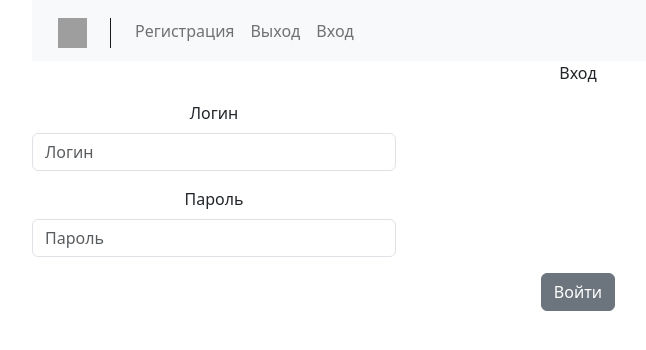
After one commit to YugayDmitriy/homework_68_dmitriy_yugay_anton_mosunov, a Django app: page /auth/login/ in a window 1280 px wide. The commit adds this page. Shown: the top 350 px of the page, without its empty margins (62-708 px from the left). Run offline with Django 4.2, Linux system fonts and the light colour scheme; some libraries are stand-ins or nearby versions; grey boxes are pictures that could not be loaded.

Commit message:
Реализация MVC для аутентификации пользователя и выхода из приложения.
Реализована форма для аутентификации пользователя
Настроена маршрутизация и описано представление
Создан шаблон страницы аутентификации
Создан шаблон главной страницы(не подключен)
Описано представление для главной страницы и маршрутизация

```diff
--- a/head_hunter/accounts/forms.py
+++ b/head_hunter/accounts/forms.py
@@ -18,7 +18,7 @@ class CustomUserCreationForm(forms.ModelForm):
 
     class Meta:
         model = get_user_model()
-        fields = ('username', 'email', 'password', 'password_confirm', 'phone',  'avatar',)
+        fields = ('user_category', 'username', 'email', 'password', 'password_confirm', 'phone',  'avatar',)
 
     def clean(self):
         cleaned_data = super().clean()
--- /dev/null
+++ b/head_hunter/accounts/templates/login.html
@@ -0,0 +1,28 @@
+{% extends 'base.html' %}
+{% load static %}
+{% load django_bootstrap5 %}
+
+{% block content %}
+
+         <div class="head_text heading text-center">
+            <p class="main-title-auth">Вход</p>
+        </div>
+        <form action="" method="POST">
+            <div class="form text-center">
+                {% csrf_token %}
+
+                <div class="form-group col-sm-6 col-md-4" >
+                    {% bootstrap_form form %}
+                </div>
+
+
+                <div class="row justify-content-center">
+                    <div class="col-10 text-center">
+                        <button type="submit" class="btn btn-secondary btn-block">Войти</button>
+                    </div>
+                </div>
+            </div>
+        </form>
+
+
+{% endblock %}
--- a/head_hunter/vacancies/templates/navbar.html
+++ b/head_hunter/vacancies/templates/navbar.html
@@ -6,14 +6,20 @@
       <button class="navbar-toggler" type="button" data-toggle="collapse" data-target="#navbarTogglerDemo03" aria-controls="navbarTogglerDemo03" aria-expanded="false" aria-label="Toggle navigation">
         <span class="navbar-toggler-icon"></span>
       </button>
-      <a class="navbar-brand" href="{% url 'index' %}"><img id="panelpic" src="{% static 'images/hh-logo.png' %}" alt="instagram logo on nav-bar " style="width:53px; height:30px;margin-top:5px;margin-left:26px;border-right:1px solid;padding-right: 23px; "></a>
+      <a class="navbar-brand" href="{% url 'register' %}"><img id="panelpic" src="{% static 'images/hh-logo.png' %}" alt="instagram logo on nav-bar " style="width:53px; height:30px;margin-top:5px;margin-left:26px;border-right:1px solid;padding-right: 23px; "></a>
 
 
       <div class="collapse navbar-collapse" id="navbarTogglerDemo03">
         <ul class="navbar-nav mr-auto mt-2 mt-lg-0">
 
             <li class="nav-item" >
-                <a class="nav-link" href="{% url 'profile' user.pk %}">Регистрация</a>
+                <a class="nav-link" href="{% url 'register' %}">Регистрация</a>
+            </li>
+            <li class="nav-item" >
+                <a class="nav-link" href="{% url 'logout' %}">Выход</a>
+            </li>
+            <li class="nav-item" >
+                <a class="nav-link" href="{% url 'login' %}">Вход</a>
             </li>
         </ul>
       </div>
--- a/head_hunter/vacancies/urls.py
+++ b/head_hunter/vacancies/urls.py
@@ -1,4 +1,5 @@
 from django.urls import path
+from vacancies.views.base import VacanciesIndexView
 # from posts.views.posts import PostCreateView, PostLikeView, CommentCreateView, PostView, PostUpdateView, PostDeleteView
 # from posts.views.base import PostsIndexView
 
```
Also changed, not shown: head_hunter/vacancies/views/base.py (added, +38 -0 lines), head_hunter/vacancies/views/__init__.py (added).
